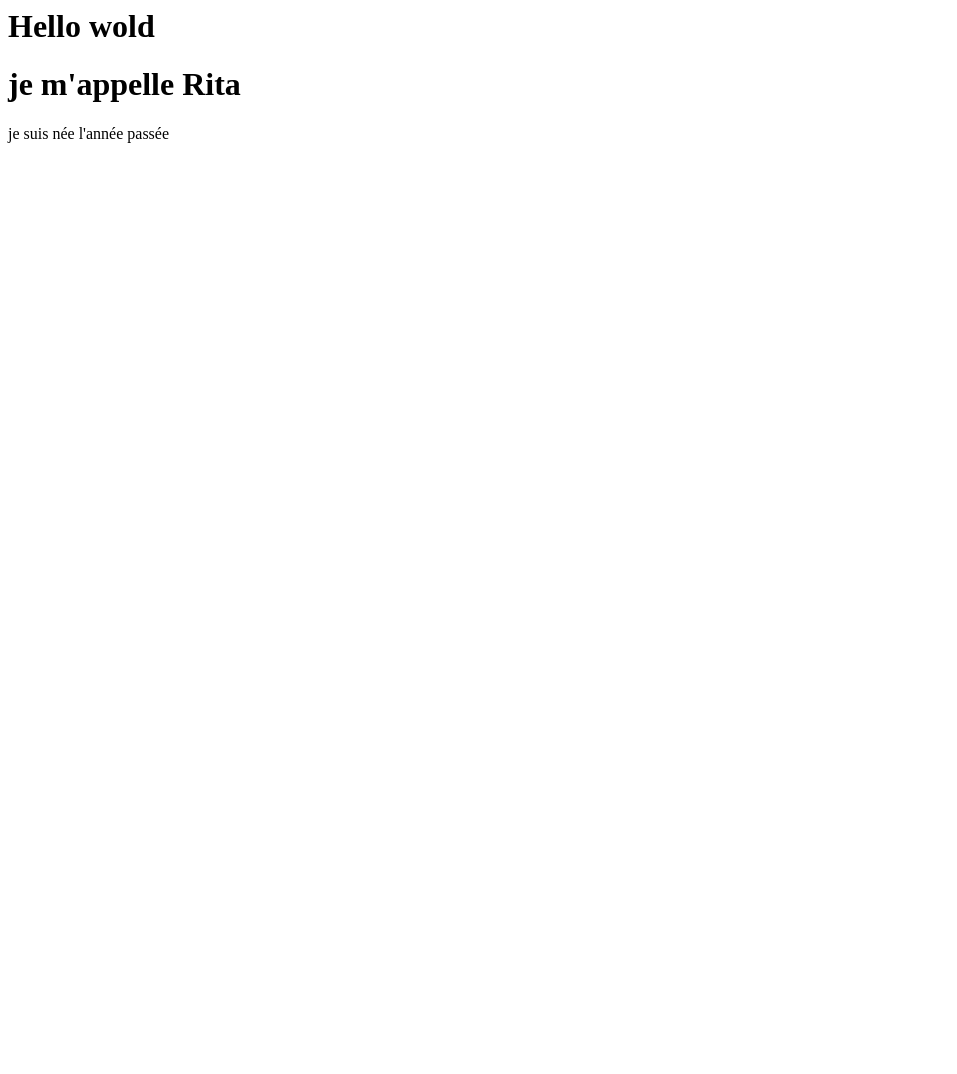
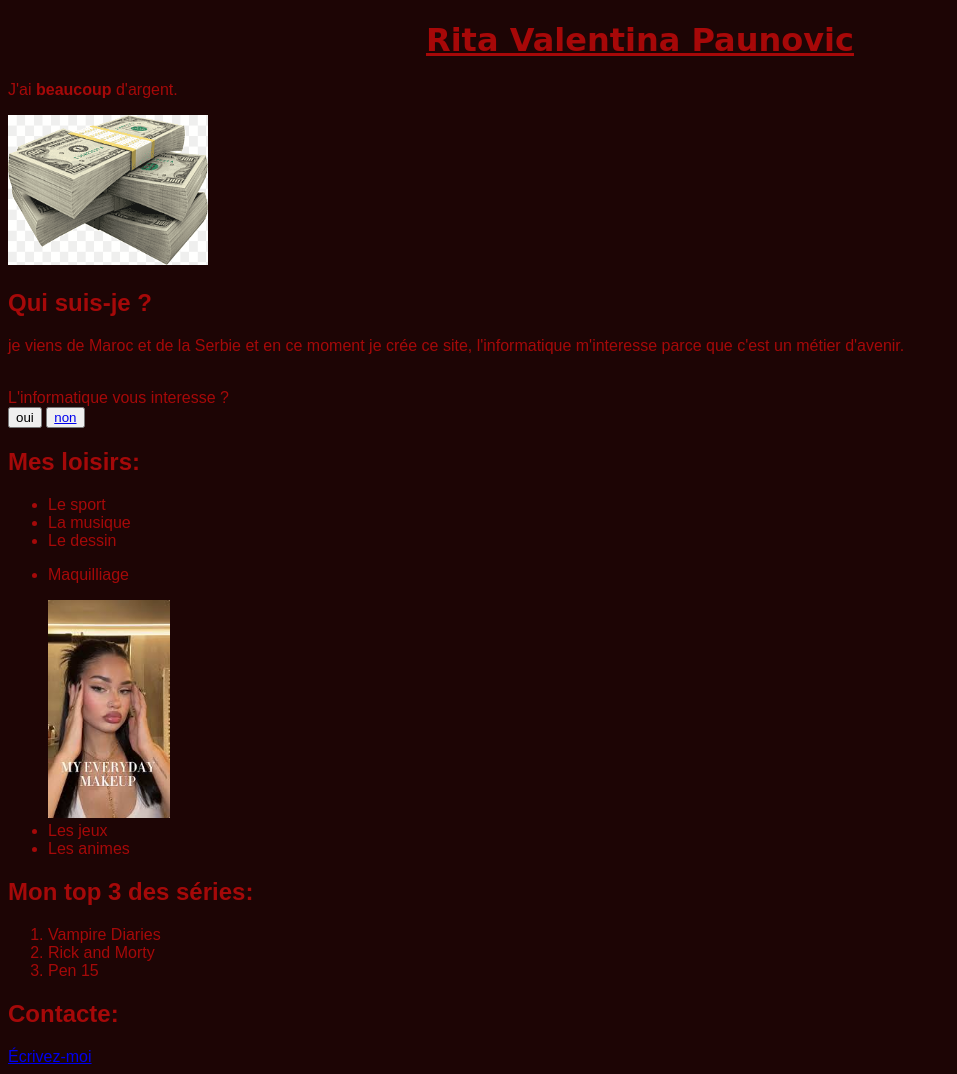
Before and after one commit to Rytha12K/Page-perso-about, a plain HTML site: page index.html in a window 1280 px wide. Shown: the whole page, without its empty margins (0-957 px from the left). Before the commit the page ends 800 px from the top, so only its background shows below. Drawn offline with Linux system fonts and the light colour scheme; a web font is replaced by a local one.

```diff
--- a/index.html
+++ b/index.html
@@ -1,3 +1,75 @@
-<h1> Hello wold</h1>
-<h1>je m'appelle Rita</h1>
-<p>je suis née l'année passée</p>
+<!DOCTYPE html>
+<html>
+
+<head>
+    <link rel="preconnect" href="https://fonts.googleapis.com">
+    <link rel="preconnect" href="https://fonts.gstatic.com" crossorigin>
+    <link
+        href="https://fonts.googleapis.com/css2?family=MedievalSharp&family=Monsieur+La+Doulaise&family=Playfair+Display:ital,wght@0,400..900;1,400..900&display=swap"
+        rel="stylesheet">
+
+    <link rel="preconnect" href="https://fonts.googleapis.com">
+    <link rel="preconnect" href="https://fonts.gstatic.com" crossorigin>
+    <link href="https://fonts.googleapis.com/css2?family=Monsieur+La+Doulaise&display=swap" rel="stylesheet">
+    <link rel="stylesheet" href="style.css">
+    <meta charset="UTF-8">
+    <title>About-Rita Valentina Paunovic</title>
+</head>
+
+<body>
+    <!-- Rita Valentina Paunovic -->
+    <h1>Rita Valentina Paunovic</h1>
+    <span></span>
+    <p>J'ai <strong>beaucoup</strong> d'argent.</p>
+    <img src="images/image argent.png" alt="photo argent" width="200" height="150">
+    <!-- Section : qui suis-je -->
+    <div>
+        <h2>Qui suis-je ?</h2>
+        <p>je viens de Maroc et de la Serbie et en ce moment je crée ce site, l'informatique m'interesse parce que c'est
+            un métier d'avenir.</p>
+        <br> L'informatique vous interesse ?</br>
+        <button> oui
+
+        </button>
+        <button> <a href="https://sl.bing.net/h8DbtZY7VeK" alt="angry hacker">non</a> </button>
+    </div>
+    <!-- Section : mes loisir -->
+    <div>
+        <h2>Mes loisirs:</h2>
+        <ul>
+            <li>Le sport</li>
+
+            <li>La musique</li>
+
+            <li>Le dessin</li>
+            <li>
+                <p>Maquilliage</p>
+                <img src="images/makeup.jpg" alt="femme maquilliée" width="10%">
+                </img>
+            </li>
+
+            <li>Les jeux</li>
+
+            <li>Les animes </li>
+        </ul>
+    </div>
+    <!-- Section : mes loisir -->
+    <div>
+        <h2>Mon top 3 des séries:</h2>
+        <ol>
+            <li>Vampire Diaries</li>
+            <li>Rick and Morty</li>
+            <li>Pen 15</li>
+        </ol>
+    </div>
+    <!--Section : contacte-->
+    <div>
+        <h2>Contacte:</h2>
+        <a href="mailto:rita.paunovic@eduvaud.ch">Écrivez-moi</a>
+    </div>
+
+
+
+</body>
+
+</html>
--- a/style.css
+++ b/style.css
@@ -1,9 +1,38 @@
 
-    body{ background-color: rgb(15, 0, 0); color: rgb(165, 9, 9);
-     font-family: "Arial", cursive;
+    body{
+        background-color: rgb(29, 5, 5);
+        color: rgb(165, 9, 9);
+        font-family: "Arial",sans serif;
     }
 
     h1{
     color: rgb(167, 8, 8);
     text-align: center;
-    font-family: "Monsieur La Doulaise", cursive;}
+    font-family: "Monsieur La Doulaise", cursive;
+    text-decoration: underline;}
+
+
+
+header ul {
+  list-style-type: none;
+  margin: 0;
+  padding: 0;
+  overflow: hidden;
+  background-color: #831f1f;
+}
+
+header ul li  {
+  float: left;
+}
+
+header ul li a {
+  display: block;
+  color: rgb(224, 71, 71);
+  text-align: center;
+  padding: 14px 16px;
+  text-decoration: none;
+}
+
+header ul li a:hover {
+  background-color: #111111;
+}
```
Also changed, not shown: about.html (+20 -4 lines).
